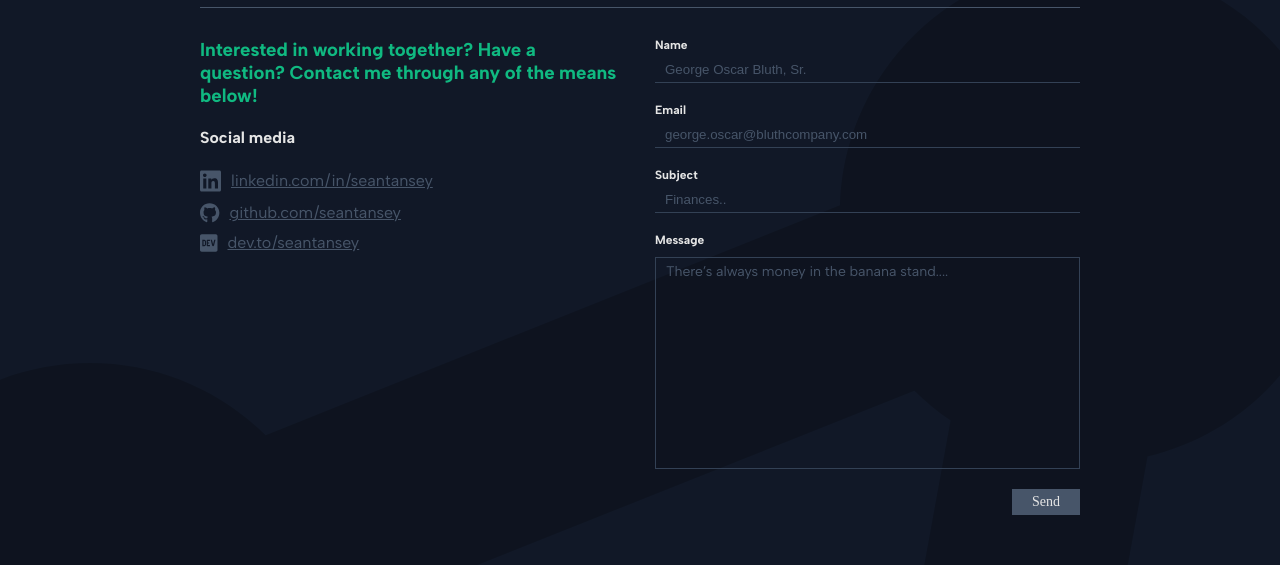
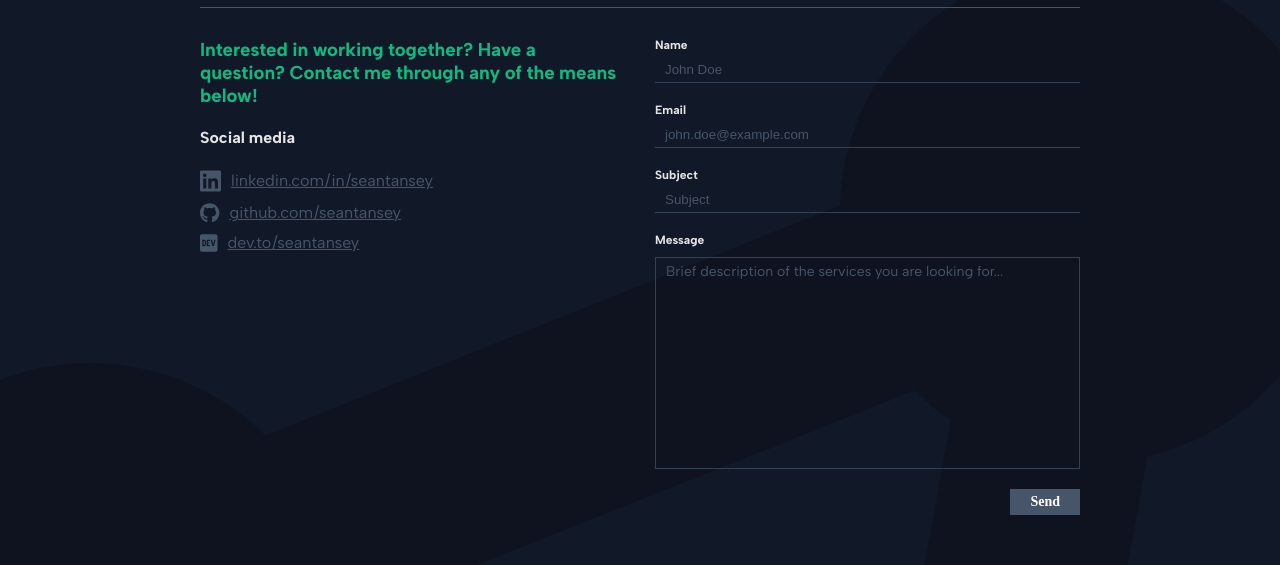
Before and after one commit to seantansey/st-vue, a Vue app: page /contact in a window 1280 px wide. Shown: the part 165-730 px from the top of the page. Built offline with nearby package versions, Linux system fonts and the light colour scheme.

Commit message:
contact form cleanup

```diff
--- a/src/components/ContactForm/index.vue
+++ b/src/components/ContactForm/index.vue
@@ -1,19 +1,19 @@
 <template>
   <form @submit.prevent="submitForm" class="contact-form">
     <div class="form-input">
-        <input v-model="name" type="text" placeholder="George Oscar Bluth, Sr." :class="{ complete: name }">
+        <input v-model="name" type="text" placeholder="John Doe" :class="{ complete: name }">
         <label>Name</label>
     </div>
      <div class="form-input">
-        <input v-model="email" type="email" placeholder="george.oscar@bluthcompany.com" :class="{ complete: email }">
+        <input v-model="email" type="email" placeholder="john.doe@example.com" :class="{ complete: email }">
         <label>Email</label>
     </div>
      <div class="form-input">
-        <input v-model="subject" type="text" placeholder="Finances.." :class="{ complete: subject }">
+        <input v-model="subject" type="text" placeholder="Subject" :class="{ complete: subject }">
         <label>Subject</label>
     </div>
      <div class="form-input">
-        <textarea v-model="message" placeholder="There’s always money in the banana stand...." :class="{ complete: message }"></textarea>
+        <textarea v-model="message" placeholder="Brief description of the services you are looking for..." :class="{ complete: message }"></textarea>
         <label>Message</label>
     </div>
     <div class="button-row">
@@ -158,21 +158,18 @@ export default {
         }
     }
 
-    button {
+     button {
+        color: $button-white;
         background: $secondary;
+        font-size: $font-size-sm;
+        font-weight: $font-semibold;
+        border: none;
         padding: $padding-xs $padding;
-        border: none;
-        color: $primary;
-        font-size: $font-size-sm;
-        margin-left: $margin;
-
-        .submit-icon {
-            margin-left: $margin-xs;
-        }
+        transition: background 0.3s;
     }
 
     button:hover {
-        outline: 1px solid $tertiary;
+        background: $secondary-hover;
         cursor: pointer;
     }
 
--- a/src/styles/variables.scss
+++ b/src/styles/variables.scss
@@ -54,3 +54,5 @@ $bg: #111827; //tailwind cool grey 900
 $border-color: #475569;
 
 $secondary-hover: #0ea674;
+
+$button-white: #ffffff;
--- a/src/views/Home.vue
+++ b/src/views/Home.vue
@@ -137,7 +137,7 @@ export default {
 
           .learn-more {
             border: 1px solid $secondary;
-            color: $primary;
+            color: $button-white;
             background: $secondary;
             transition: background 0.3s;
           }
```
